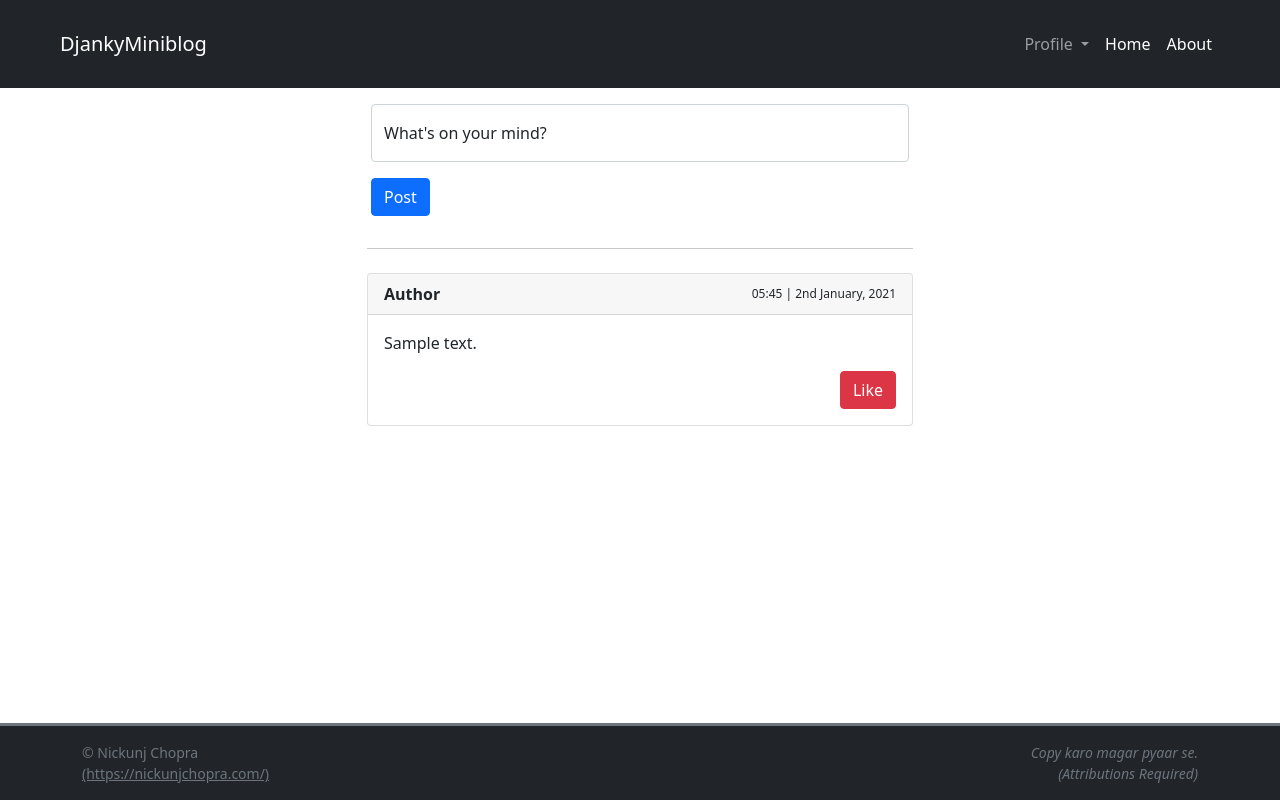
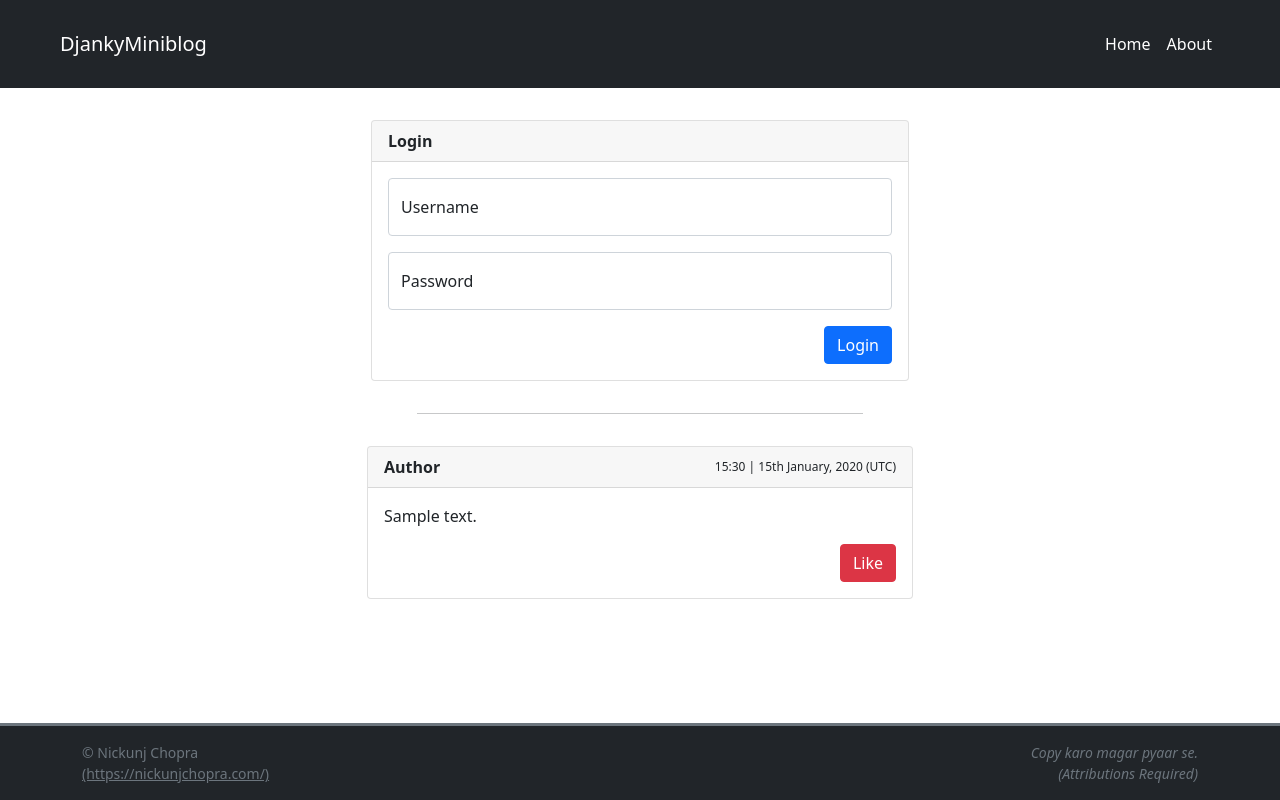
Before and after one commit to NerdvanaNC/djankyminiblog, a Django app: page / in a window 1280 px wide. Run offline with Django 3.2, Linux system fonts and the light colour scheme; tables that the repository leaves empty hold one stand-in row (values such as "Sample post").

Commit message:
Worked more on views; added user authentication (registration is still pending). List of posts on homepage now actually gets data from database.

```diff
--- a/main/forms.py
+++ b/main/forms.py
@@ -1,5 +1,12 @@
 from django import forms
+from django.contrib.auth.forms import AuthenticationForm
 
 class NewPost(forms.Form):
   text = forms.CharField(label="", max_length=240, widget=(forms.TextInput(
-    attrs={"class": "new-post form-control", "placeholder": "What's on your mind?", "rows": 2})))
+    attrs={"class": "new-post form-control", "placeholder": "What's on your mind?"})))
+
+class LoginForm(AuthenticationForm):
+  username = forms.CharField(label="", max_length=240, widget=(forms.TextInput(
+    attrs={"class": "username form-control", "placeholder": "Username"})))
+  password = forms.CharField(label="", max_length=240, widget=(forms.PasswordInput(
+    attrs={"class": "password form-control", "placeholder": "Password"})))
--- a/main/templates/main/homepage.html
+++ b/main/templates/main/homepage.html
@@ -3,26 +3,28 @@
 {% block title %}Feed{% endblock title %}
 
 {% block content %}
-  <div class="row justify-content-center mb-3">
+  <div class="row justify-content-center">
     <div class="col-12 col-md-6 px-3">
-      <!-- if user authenticated -->
+      {% if user.is_authenticated %}
+        <!-- If the user's logged in, we have the post form -->
+        <div class="card my-3">
+          <div class="container py-3 px-3">
             <form method="post">
               {% csrf_token %}
               {% if form.errors %}
                 {% for field in form %}
+                  <div class="alert alert-danger">
                     {% for error in form.errors %}
-              <div class="alert alert-danger">
                       {{ error|escape }}
+                    {% endfor %}
                   </div>
                 {% endfor %}
+                <div class="alert alert-message">
+                  {% for error in form.non_field_errors %}
+                    {{ error|escape }}
                   {% endfor %}
-          {% for error in form.non_field_errors %}
-            <div class="alert alert-message">
-              {{ error|escape }}
                 </div>
-          {% endfor %}
               {% endif %}
-        {{ form.errors }}
               <div class="form-floating mb-3">
                 {{ form.text }}
                 <label for="{{ form.text.id_for_label }}">What's on your mind?</label>
@@ -31,15 +33,55 @@
             </form>
           </div>
         </div>
+      {% else %}
+        <!-- Otherwise we have the login form -->
+        <div class="card my-3">
+          <div class="card-header">
+            <strong>Login</strong>
+          </div>
+          <div class="container py-3 px-3">
+            <form method="post" action="/login/">
+              {% csrf_token %}
+              {% if form.errors %}
+                {% for field in form %}
+                  <div class="alert alert-danger">
+                    {% for error in form.errors %}
+                      {{ error|escape }}
+                    {% endfor %}
+                  </div>
+                {% endfor %}
+                <div class="alert alert-message">
+                  {% for error in form.non_field_errors %}
+                    {{ error|escape }}
+                  {% endfor %}
+                </div>
+              {% endif %}
+              <div class="form-floating mb-3">
+                {{ form.username }}
+                <label for="{{ form.username.id_for_label }}">Username</label>
+              </div>
+              <div class="form-floating mb-3">
+                {{ form.password }}
+                <label for="{{ form.password.id_for_label }}">Password</label>
+              </div>
+              <div class="text-end">
+                <button type="submit" class="btn btn-primary">Login</button>
+              </div>
+            </form>
+          </div>
+        </div>
+      {% endif %}
+    </div>
+  </div>
+  <hr style="width: 40%;" class="mx-auto">
   <div class="row justify-content-center">
     <div class="col-12 col-md-6">
-      <hr class="mb-4">
       {% for post in all_posts %}
         <div class="card my-3">
             <div class="card-header">
               <div class="d-flex justify-content-between align-items-center">
                 <strong class="post-author">Author</strong>
-                <span style="font-size: 0.75rem;" class="post-time">05:45 | 2nd January, 2021</span>
+                <span style="font-size: 0.75rem;" class="post-time">{{ post.createdAt|date:"H:i | jS F, Y" }} (UTC)</span>
               </div>
             </div>
           <div class="card-body">
--- a/main/templates/main/index.html
+++ b/main/templates/main/index.html
@@ -15,6 +15,7 @@
       </button>
       <div class="collapse navbar-collapse" id="navbarSupportedContent">
         <ul class="navbar-nav mb-2 mb-lg-0 ms-auto">
+          {% if user.is_authenticated %}
             <li class="nav-item dropdown">
               <a class="nav-link dropdown-toggle" href="#" id="navbarDropdown" role="button" data-bs-toggle="dropdown" aria-expanded="false">
                 Profile
@@ -23,15 +24,17 @@
                 <li><a class="dropdown-item" href="#">Manage</a></li>
                 <li><a class="dropdown-item" href="#">Settings</a></li>
                 <li><hr class="dropdown-divider"></li>
-              <li><a class="dropdown-item text-danger" href="#">Logout</a></li>
+                <li><a class="dropdown-item text-danger" href="/logout">Logout</a></li>
               </ul>
             </li>
+          {% endif %}
           <li class="nav-item">
             <a class="nav-link active" aria-current="page" href="#">Home</a>
           </li>
           <li class="nav-item">
             <a class="nav-link active" aria-current="page" href="/about">About</a>
           </li>
+        </ul>
       </div>
     </div>
   </nav>
--- a/main/urls.py
+++ b/main/urls.py
@@ -4,4 +4,6 @@ from . import views
 urlpatterns = [
     path('', views.main),
     path('about/', views.about),
+    path('login/', views.custom_login),
+    path('logout/', views.custom_logout),
 ]
--- a/main/views.py
+++ b/main/views.py
@@ -1,22 +1,43 @@
 from django.shortcuts import render
 from django.http import HttpResponseRedirect
-from .forms import NewPost
+from django.contrib.auth import authenticate, login, logout
+from .forms import NewPost, LoginForm
 from .models import Post
 
 # Create your views here.
 def main(response):
   all_posts = Post.objects.all()
-  if response.method == 'POST':
-    form = NewPost(response.POST)
-    if form.is_valid():
-      post_text = form.cleaned_data['text']
-      p = Post(text = post_text, likes = 0)
-      p.save()
-      return HttpResponseRedirect('/') # If everything's cool; return back to the homepage with a blank form.
+  if response.user.is_authenticated:
+    # User logged in
+    if response.method == 'POST':
+      form = NewPost(response.POST)
+      if form.is_valid():
+        post_text = form.cleaned_data['text']
+        p = Post(text = post_text, likes = 0)
+        p.save()
+        return HttpResponseRedirect('/') # If everything's cool; return back to the homepage with a blank form.
+    else:
+      form = NewPost()
   else:
-    form = NewPost()
+    # User not logged in
+    form = LoginForm()
 
   return render(response, 'main/homepage.html', {'form': form, 'all_posts': all_posts})
 
+def custom_login(response):
+  if response is not None:
+    if response.method == 'POST':
+      username = response.POST.get('username')
+      password = response.POST.get('password')
+      user = authenticate(response, username=username, password=password)
+      if user is not None:
+        login(response, user)
+
+  return HttpResponseRedirect('/')
+
+def custom_logout(response):
+  logout(response)
+  return HttpResponseRedirect('/')
+
 def about(response):
   return render(response, 'main/about.html', {})
```
Lines whose indentation alone changed are shown as unchanged.
